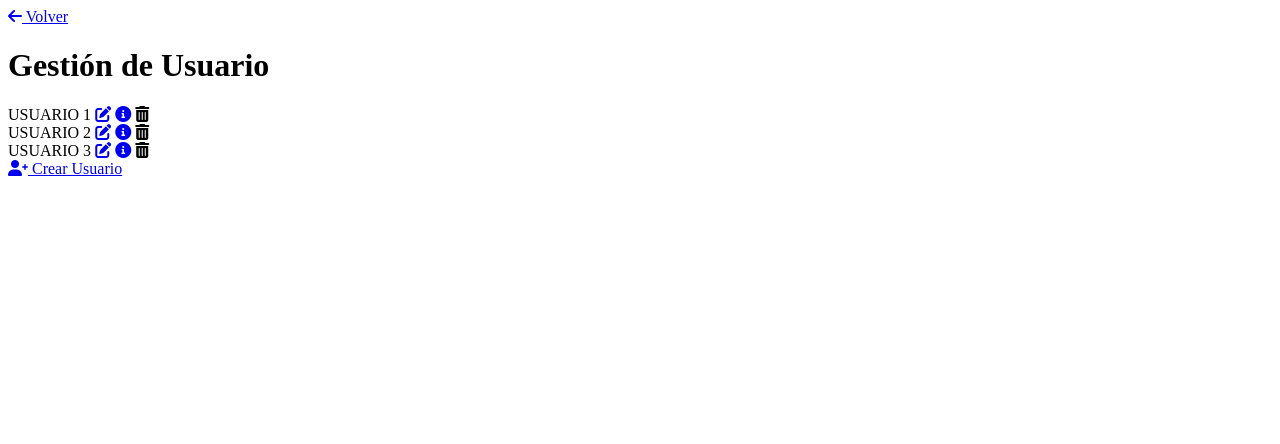
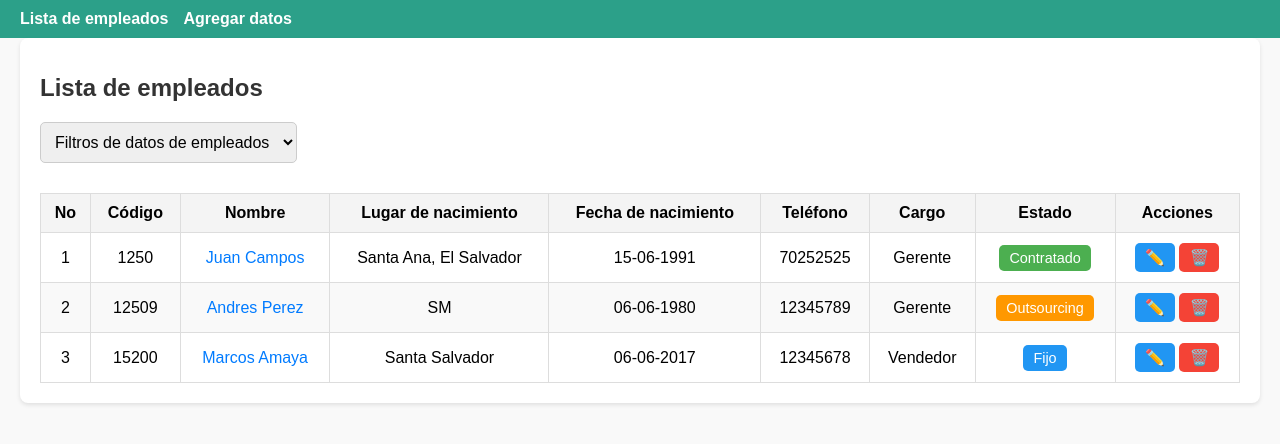
Before and after one commit to saintcarti/carpetadjango, a Django app: page /gestion-usuario in a window 1280 px wide. Shown: the top 444 px of the page. Run offline with Django 5.2, Linux system fonts and the light colour scheme.

Commit message:
formularios

```diff
--- /dev/null
+++ b/TaskMaster/Root/static/css/Ges-usuario.css
@@ -0,0 +1,127 @@
+/* styles.css */
+body {
+    font-family: Arial, sans-serif;
+    margin: 0;
+    padding: 0;
+    background-color: #f9f9f9;
+  }
+
+  .navbar {
+    background-color: #2ca089;
+    padding: 10px 20px;
+  }
+
+  .navbar ul {
+    list-style: none;
+    margin: 0;
+    padding: 0;
+    display: flex;
+  }
+
+  .navbar ul li {
+    margin-right: 15px;
+  }
+
+  .navbar ul li a {
+    color: white;
+    text-decoration: none;
+    font-weight: bold;
+  }
+
+  .container {
+    padding: 20px;
+    max-width: 1200px;
+    margin: auto;
+    background: #fff;
+    border-radius: 8px;
+    box-shadow: 0 2px 4px rgba(0, 0, 0, 0.1);
+  }
+
+  h1 {
+    font-size: 1.5rem;
+    color: #333;
+    margin-bottom: 20px;
+  }
+
+  .filters select {
+    padding: 10px;
+    font-size: 1rem;
+    margin-bottom: 20px;
+    border-radius: 5px;
+    border: 1px solid #ccc;
+  }
+
+  table {
+    width: 100%;
+    border-collapse: collapse;
+    margin-top: 10px;
+  }
+
+  thead th {
+    background-color: #f4f4f4;
+    padding: 10px;
+    border: 1px solid #ddd;
+    text-align: center;
+  }
+
+  tbody td {
+    padding: 10px;
+    border: 1px solid #ddd;
+    text-align: center;
+  }
+
+  tbody tr:nth-child(even) {
+    background-color: #f9f9f9;
+  }
+
+  a {
+    color: #007bff;
+    text-decoration: none;
+  }
+
+  a:hover {
+    text-decoration: underline;
+  }
+
+  .badge {
+    padding: 5px 10px;
+    border-radius: 5px;
+    color: white;
+    font-size: 0.9rem;
+  }
+
+  .badge.contratado {
+    background-color: #4CAF50;
+  }
+
+  .badge.outsourcing {
+    background-color: #ff9800;
+  }
+
+  .badge.fijo {
+    background-color: #2196F3;
+  }
+
+  button {
+    padding: 5px 10px;
+    border: none;
+    border-radius: 5px;
+    font-size: 1rem;
+    cursor: pointer;
+  }
+
+  button.edit {
+    background-color: #2196F3;
+    color: white;
+  }
+
+  button.delete {
+    background-color: #f44336;
+    color: white;
+  }
+
+  footer {
+    text-align: center;
+    margin-top: 20px;
+    color: #666;
+  }
--- a/TaskMaster/Root/templates/dashboard/GestionUs/gestion_usuario.html
+++ b/TaskMaster/Root/templates/dashboard/GestionUs/gestion_usuario.html
@@ -1,42 +1,87 @@
-{% load static %}
 <!DOCTYPE html>
-<html lang="es">
+<html lang="en">
 <head>
-    <meta charset="UTF-8">
-    <meta name="viewport" content="width=device-width, initial-scale=1.0">
-    <title>Gestión de Usuario</title>
-    <link rel="stylesheet" href="{% static 'css/gestion_estilo.css' %}">
-    <!-- Cargar la librería de Font Awesome -->
-    <link rel="stylesheet" href="https://cdnjs.cloudflare.com/ajax/libs/font-awesome/6.0.0-beta3/css/all.min.css">
+  <meta charset="UTF-8">
+  <meta name="viewport" content="width=device-width, initial-scale=1.0">
+  <title>Lista de Empleados</title>
+  <link rel="stylesheet" href="static/css/Ges-usuario.css">
 </head>
 <body>
-    <div class="back-container">
-        <a href="{% url 'admin_dashboard' %}" class="back-btn"><i class="fas fa-arrow-left"></i> Volver</a>
+  <nav class="navbar">
+    <ul>
+      <li><a href="#">Lista de empleados</a></li>
+      <li><a href="#">Agregar datos</a></li>
+    </ul>
+  </nav>
+  <div class="container">
+    <h1>Lista de empleados</h1>
+    <div class="filters">
+      <select>
+        <option value="all">Filtros de datos de empleados</option>
+        <option value="contratado">Contratados</option>
+        <option value="outsourcing">Outsourcing</option>
+        <option value="fijo">Fijos</option>
+      </select>
     </div>
-
-    <div class="container">
-        <h1>Gestión de Usuario</h1>
-
-        <div class="user-row">
-            <span>USUARIO 1</span>
-            <a href="{% url 'modifyuser' %}" class="modify-btn"><i class="fas fa-edit"></i></a>
-            <a href="{% url 'detailUser' %}" class="deta-btn"><i class="fas fa-info-circle"></i></a>
-            <a class="delete-btn"><i class="fas fa-trash-alt"></i></a>
-        </div>
-        <div class="user-row">
-            <span>USUARIO 2</span>
-            <a href="{% url 'modifyuser' %}" class="modify-btn"><i class="fas fa-edit"></i></a>
-            <a href="{% url 'detailUser' %}" class="deta-btn"><i class="fas fa-info-circle"></i></a>
-            <a class="delete-btn"><i class="fas fa-trash-alt"></i></a>
-        </div>
-        <div class="user-row">
-            <span>USUARIO 3</span>
-            <a href="{% url 'modifyuser' %}" class="modify-btn"><i class="fas fa-edit"></i></a>
-            <a href="{% url 'detailUser' %}" class="deta-btn"><i class="fas fa-info-circle"></i></a>
-            <a class="delete-btn"><i class="fas fa-trash-alt"></i></a>
-        </div>
-
-        <a href="{% url 'createUser' %}" class="create-btn"><i class="fas fa-user-plus"></i> Crear Usuario</a>
-    </div>
+    <table>
+      <thead>
+        <tr>
+          <th>No</th>
+          <th>Código</th>
+          <th>Nombre</th>
+          <th>Lugar de nacimiento</th>
+          <th>Fecha de nacimiento</th>
+          <th>Teléfono</th>
+          <th>Cargo</th>
+          <th>Estado</th>
+          <th>Acciones</th>
+        </tr>
+      </thead>
+      <tbody>
+        <tr>
+          <td>1</td>
+          <td>1250</td>
+          <td><a href="#">Juan Campos</a></td>
+          <td>Santa Ana, El Salvador</td>
+          <td>15-06-1991</td>
+          <td>70252525</td>
+          <td>Gerente</td>
+          <td><span class="badge contratado">Contratado</span></td>
+          <td>
+            <button class="edit">✏️</button>
+            <button class="delete">🗑️</button>
+          </td>
+        </tr>
+        <tr>
+          <td>2</td>
+          <td>12509</td>
+          <td><a href="#">Andres Perez</a></td>
+          <td>SM</td>
+          <td>06-06-1980</td>
+          <td>12345789</td>
+          <td>Gerente</td>
+          <td><span class="badge outsourcing">Outsourcing</span></td>
+          <td>
+            <button class="edit">✏️</button>
+            <button class="delete">🗑️</button>
+          </td>
+        </tr>
+        <tr>
+          <td>3</td>
+          <td>15200</td>
+          <td><a href="#">Marcos Amaya</a></td>
+          <td>Santa Salvador</td>
+          <td>06-06-2017</td>
+          <td>12345678</td>
+          <td>Vendedor</td>
+          <td><span class="badge fijo">Fijo</span></td>
+          <td>
+            <button class="edit">✏️</button>
+            <button class="delete">🗑️</button>
+          </td>
+        </tr>
+      </tbody>
+    </table>
+  </div>
 </body>
 </html>
```
Also changed, not shown: TaskMaster/Root/static/css/Ges-producto.css (added, +44 -0 lines), TaskMaster/Root/static/css/Ges-task.css (added, +131 -0 lines), TaskMaster/Root/templates/dashboard/GestionProd/gestion_productos.html (+89 -0 lines), TaskMaster/Root/templates/dashboard/GestionTareas/gestion_task.html (+50 -37 lines), TaskMaster/Root/templates/dashboard/blank.html (+72 -1 lines).
